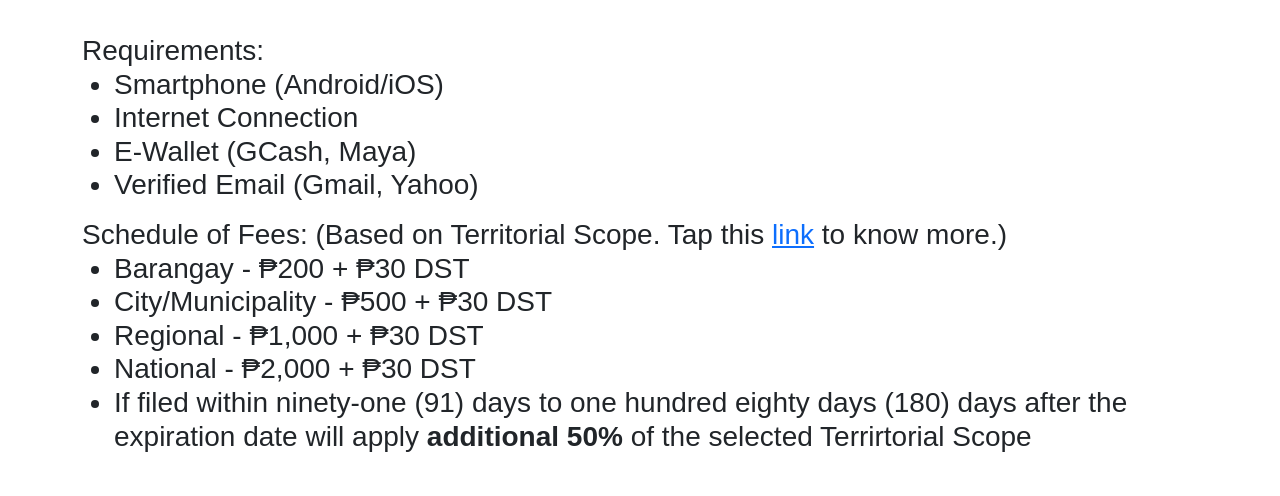
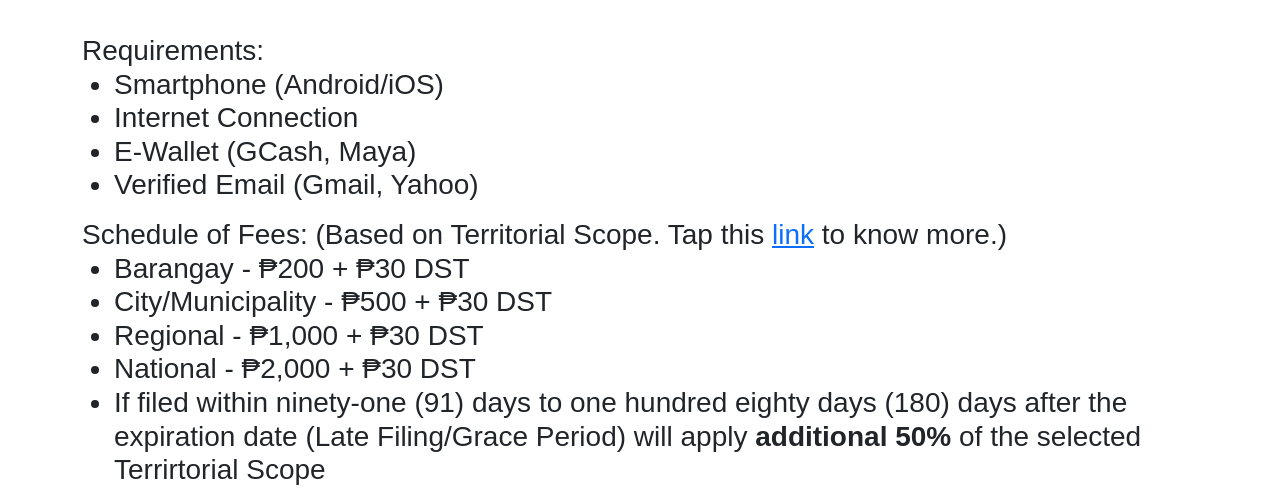
Before and after one commit to HexeCalibre/NCBacoor, a website: page pages/Renewal.html in a window 1280 px wide. Shown: the part 110-606 px from the top of the page. Drawn offline with nearby package versions, Linux system fonts and the light colour scheme; files that its build step writes are made by us from their sources.

Commit message:
Renwal.html Updated

```diff
--- a/pages/Renewal.html
+++ b/pages/Renewal.html
@@ -44,7 +44,7 @@
           <li>City/Municipality - ₱500 + ₱30 DST</li>
           <li>Regional - ₱1,000 + ₱30 DST</li>
           <li>National - ₱2,000 + ₱30 DST</li>
-          <li>If filed within ninety-one (91) days to  one hundred eighty days (180) days after the expiration date will apply <strong>additional 50%</strong>  of the selected Terrirtorial Scope</li>
+          <li>If filed within ninety-one (91) days to  one hundred eighty days (180) days after the expiration date (Late Filing/Grace Period) will apply <strong>additional 50%</strong>  of the selected Terrirtorial Scope</li>
         </ul>
       </h3>
       <center>
```
